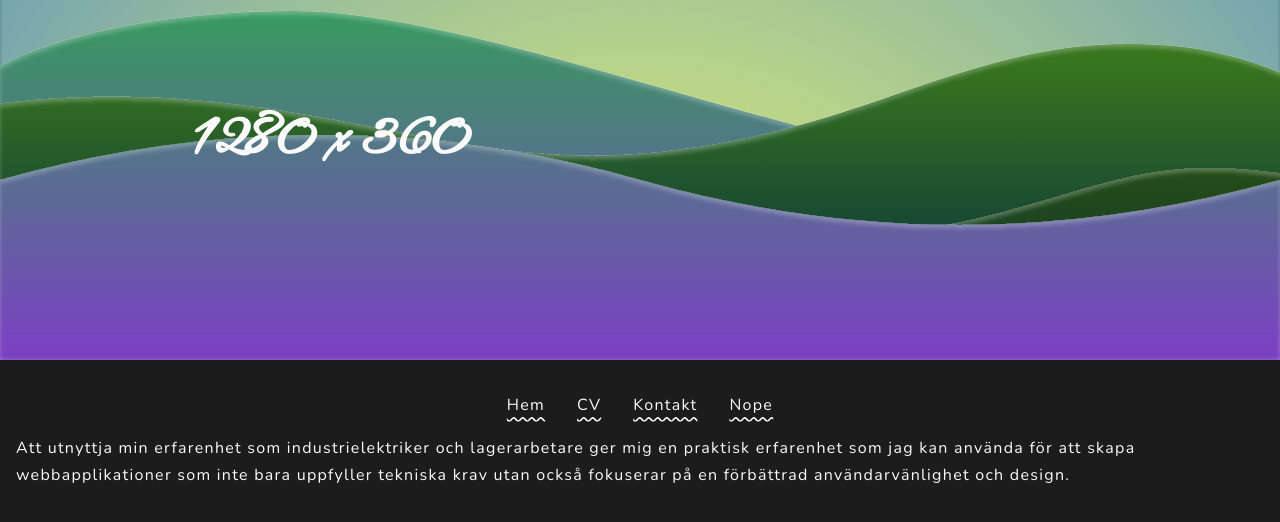
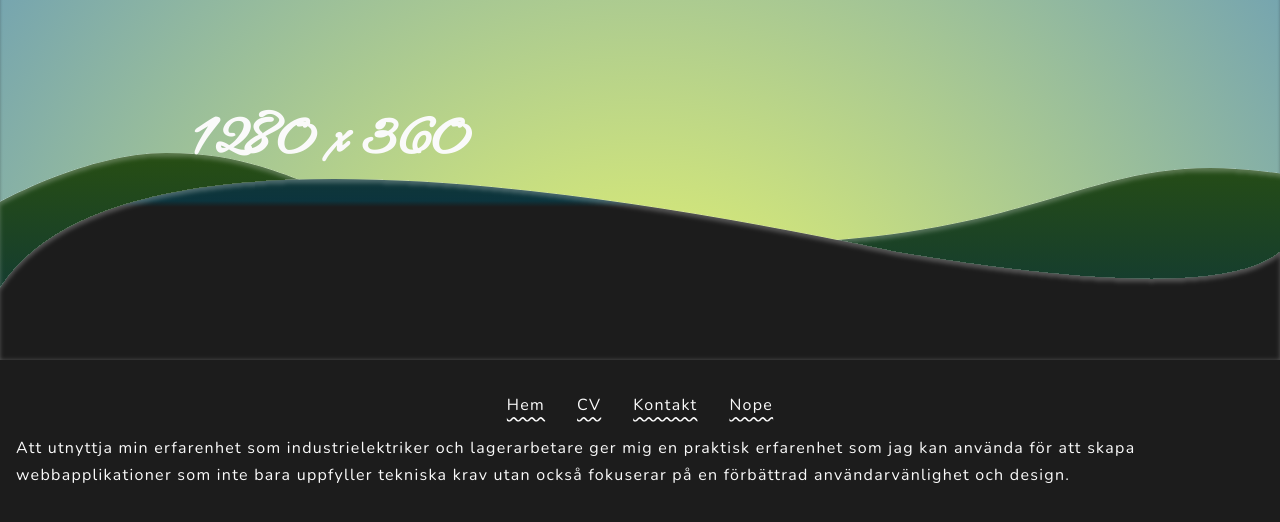
Before and after one commit to coffeetails/portfolio, a React (Vite) app: page / in a window 1280 px wide. Shown: the top 522 px of the page. Built offline with nearby package versions, Linux system fonts and the light colour scheme.

Commit message:
Two waves done, one to go

```diff
--- a/src/routes/root.jsx
+++ b/src/routes/root.jsx
@@ -3,18 +3,24 @@ import { Outlet, Link } from "react-router-dom";
 import { useLayoutEffect, useState, useRef } from "react";
 
 import './root.css';
-import WaveOne from '/wave1.svg';
-import WaveTwo from '/wave2.svg';
-import WaveThree from '/wave3.svg';
-import WaveTest from './waveTest';
+
+import WaveOneSvg from '/wave1.svg';
+import WaveTwoSvg from '/wave2.svg';
+import WaveThreeSvg from '/wave3.svg';
+
+import WaveOne from './waves/waveOne';
+import WaveTwo from './waves/waveTwo';
+import WaveThree from './waves/waveThree';
 
 export default function Root() {
-    let headerElem = useRef(null);
-    let [height, setHeight] = useState(null);
-    let [width, setWidth] = useState(null);
+    const headerElem = useRef(null);
+    const [height, setHeight] = useState(null);
+    const [width, setWidth] = useState(null);
+
     useLayoutEffect(() => setHeight(headerElem.current.offsetHeight));
     useLayoutEffect(() => setWidth(headerElem.current.offsetWidth));
-    useLayoutEffect(() => console.log(headerElem));
+
+    const viewBoxValue = "0 0 " + width + " " + height;
 
     return (
         <>
@@ -22,11 +28,13 @@ export default function Root() {
             <h1 className="header-text">{width + " x " + height}</h1>
             {/* <div className="wrapper-wave"> */}
 
-                <object data={WaveOne} type="image/svg+xml" className="wave"></object>
-                <object data={WaveTwo} type="image/svg+xml" className="wave"></object>
-                <object data={WaveThree} type="image/svg+xml" className="wave"></object>
+                {/* <object data={WaveOneSvg} type="image/svg+xml" className="wave"></object> */}
+                {/* <object data={WaveTwoSvg} type="image/svg+xml" className="wave"></object> */}
+                <object data={WaveThreeSvg} type="image/svg+xml" className="wave"></object>
 
-                <WaveTest width={width} height={height} />
+                {/* <WaveOne width={width} height={height} viewBoxValue={viewBoxValue} /> */}
+                {/* <WaveTwo width={width} height={height} viewBoxValue={viewBoxValue} /> */}
+                <WaveThree width={width} height={height} viewBoxValue={viewBoxValue} />
 
             {/* </div> */}
         </header>
--- a/src/routes/waveTest.jsx
+++ b/src/routes/waves/waveOne.jsx
@@ -1,27 +1,19 @@
-export default function waveTest({width, height}) {
-    console.log("width & height of header", width, height);
-    const originalPath = "M0 349V55.723C28.6822 37.9142 126.392 1.84192 287.772 0.023148C489.497 -2.25032 857.048 163.713 1056.49 157.461C1216.05 152.459 1378.65 87.5515 1440 55.723V349H0Z";
-    const halfWidth = width/2;
-    const halfHeight = height/2;
-    const quarterWidth = width/4;
-    const quarterHeight = height/4
 
-    let newPath = "M0 " + height +
-        "V" + halfHeight +
-        "Q " + quarterWidth + " " + quarterHeight + " " + halfWidth + " " + halfHeight +
-        "T " + width + " " + halfHeight +
+export default function waveOne({width, height, viewBoxValue}) {
+    let path = "M0 " + height +
+        "V" + (height*0.3) +
+        "Q " + (width*0.2) + " " + (height*-0.01) + " " + (width*0.5) + " " + (height*0.4) +
+        "T " + width + " " + (height*0.3) +
         "V" + height + "H0Z";
-    let newFullPath = ( <path d={newPath} fill="url(#paint0_linear_705_1597)"/> );
 
-    let viewBoxValue = "0 0 " + {width} + " " + {height};
 
     return (
         <svg width={width} height={height} viewBox={viewBoxValue} fill="none" xmlns="http://www.w3.org/2000/svg" className="wave">
             <g filter="url(#filter0_i_705_1597)">
-                {newFullPath}
+                <path d={path} fill="url(#paint0_linear_705_1597)"/>
             </g>
             <defs>
-                <filter id="filter0_i_705_1597" x="0" y="0" width={width} height={height} filterUnits="userSpaceOnUse" color-interpolation-filters="sRGB">
+                <filter id="filter0_i_705_1597" x="0" y={height*0.16} width={width} height={height} filterUnits="userSpaceOnUse" color-interpolation-filters="sRGB">
                     <feFlood flood-opacity="0" result="BackgroundImageFix"/>
                     <feBlend mode="normal" in="SourceGraphic" in2="BackgroundImageFix" result="shape"/>
                     <feColorMatrix in="SourceAlpha" type="matrix" values="0 0 0 0 0 0 0 0 0 0 0 0 0 0 0 0 0 0 127 0" result="hardAlpha"/>
@@ -31,7 +23,8 @@ export default function waveTest({width, height}) {
                     <feColorMatrix type="matrix" values="0 0 0 0 1 0 0 0 0 1 0 0 0 0 1 0 0 0 0.25 0"/>
                     <feBlend mode="normal" in2="shape" result="effect1_innerShadow_705_1597"/>
                 </filter>
-                <linearGradient id="paint0_linear_705_1597" x1="720" y1="0" x2="720" y2="349" gradientUnits="userSpaceOnUse">
+                {/* <linearGradient id="paint0_linear_705_1597" x1="720" y1="0" x2="720" y2="349" gradientUnits="userSpaceOnUse"> */}
+                <linearGradient id="paint0_linear_705_1597" x1={width*0.5} y1={height*0} x2={width*0.5} y2={height} gradientUnits="userSpaceOnUse">
                     <stop stop-color="#379A5E"/>
                     <stop offset="1" stop-color="#7A42C2"/>
                 </linearGradient>
--- /dev/null
+++ b/src/routes/waves/waveThree.jsx
@@ -0,0 +1,35 @@
+
+export default function waveThree({width, height, viewBoxValue}) {
+    let path = "M0 " + height +
+    "V" + (height*0.8) +
+    "Q " + (width*0.1) + " " + (height*0.25) + " " + (width*0.7) + " " + (height*0.7) +
+    "Q " + (width*0.45) + " " + (height*0.55) + " " + (width*0.7) + " " + (height*0.7) +
+    "T " + width + " " + (height*0.7) +
+    "V" + height + "H0Z";
+
+
+    return (
+        <svg width={width} height={height} viewBox={viewBoxValue} fill="none" xmlns="http://www.w3.org/2000/svg" className="wave">
+            <g filter="url(#filter0_i_705_1600)">
+                <path d={path} fill="url(#paint0_linear_705_1600)"/>
+            </g>
+            <defs>
+                <filter id="filter0_i_705_1600" x="0" y="0" width={width} height={height} filterUnits="userSpaceOnUse" color-interpolation-filters="sRGB">
+                    <feFlood flood-opacity="0" result="BackgroundImageFix"/>
+                    <feBlend mode="normal" in="SourceGraphic" in2="BackgroundImageFix" result="shape"/>
+                    <feColorMatrix in="SourceAlpha" type="matrix" values="0 0 0 0 0 0 0 0 0 0 0 0 0 0 0 0 0 0 127 0" result="hardAlpha"/>
+                    <feOffset dy="4"/>
+                    <feGaussianBlur stdDeviation="2"/>
+                    <feComposite in2="hardAlpha" operator="arithmetic" k2="-1" k3="1"/>
+                    <feColorMatrix type="matrix" values="0 0 0 0 1 0 0 0 0 1 0 0 0 0 1 0 0 0 0.25 0"/>
+                    <feBlend mode="normal" in2="shape" result="effect1_innerShadow_705_1600"/>
+                </filter>
+                <linearGradient id="paint0_linear_705_1600" x1="719" y1="0" x2="719" y2="207" gradientUnits="userSpaceOnUse">
+                    <stop stop-color="#274E13"/>
+                    <stop offset="0.97" stop-color="#0C343D"/>
+                    <stop offset="1" stop-color="#1C1C1C"/>
+                </linearGradient>
+            </defs>
+        </svg>
+    );
+}
--- /dev/null
+++ b/src/routes/waves/waveTwo.jsx
@@ -0,0 +1,34 @@
+
+export default function waveTwo({width, height, viewBoxValue}) {
+    let path = "M0 " + height +
+        "V" + (height*0.4) +
+        "Q " + (width*0.1) + " " + (height*0.25) + " " + (width*0.3) + " " + (height*0.4) +
+        "Q " + (width*0.45) + " " + (height*0.55) + " " + (width*0.65) + " " + (height*0.3) +
+        "T " + width + " " + (height*0.5) +
+        "V" + height + "H0Z";
+
+
+    return (
+        <svg width={width} height={height} viewBox={viewBoxValue} fill="none" xmlns="http://www.w3.org/2000/svg" className="wave">
+            <g filter="url(#filter0_i_705_1598)">
+                <path d={path} fill="url(#paint0_linear_705_1598)"/>
+            </g>
+            <defs>
+                <filter id="filter0_i_705_1598" x="0" y="0" width={width} height={height} filterUnits="userSpaceOnUse" color-interpolation-filters="sRGB">
+                    <feFlood flood-opacity="0" result="BackgroundImageFix"/>
+                    <feBlend mode="normal" in="SourceGraphic" in2="BackgroundImageFix" result="shape"/>
+                    <feColorMatrix in="SourceAlpha" type="matrix" values="0 0 0 0 0 0 0 0 0 0 0 0 0 0 0 0 0 0 127 0" result="hardAlpha"/>
+                    <feOffset dy="4"/>
+                    <feGaussianBlur stdDeviation="2"/>
+                    <feComposite in2="hardAlpha" operator="arithmetic" k2="-1" k3="1"/>
+                    <feColorMatrix type="matrix" values="0 0 0 0 1 0 0 0 0 1 0 0 0 0 1 0 0 0 0.25 0"/>
+                    <feBlend mode="normal" in2="shape" result="effect1_innerShadow_705_1598"/>
+                </filter>
+                <linearGradient id="paint0_linear_705_1598" x1="720" y1="12.9304" x2="720" y2="316" gradientUnits="userSpaceOnUse">
+                    <stop stop-color="#38761D"/>
+                    <stop offset="0.795" stop-color="#0C343D"/>
+                </linearGradient>
+            </defs>
+        </svg>
+    );
+}
```
